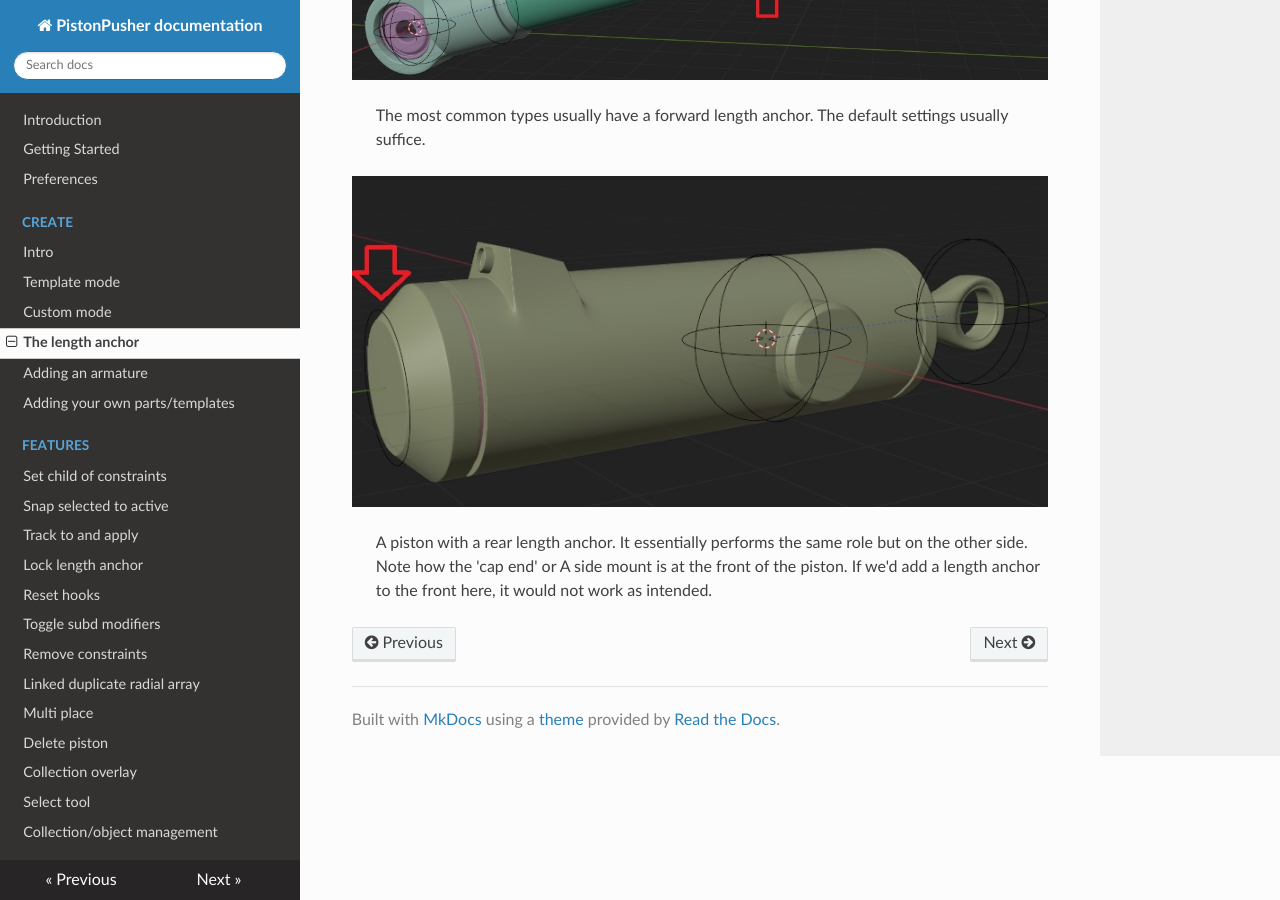
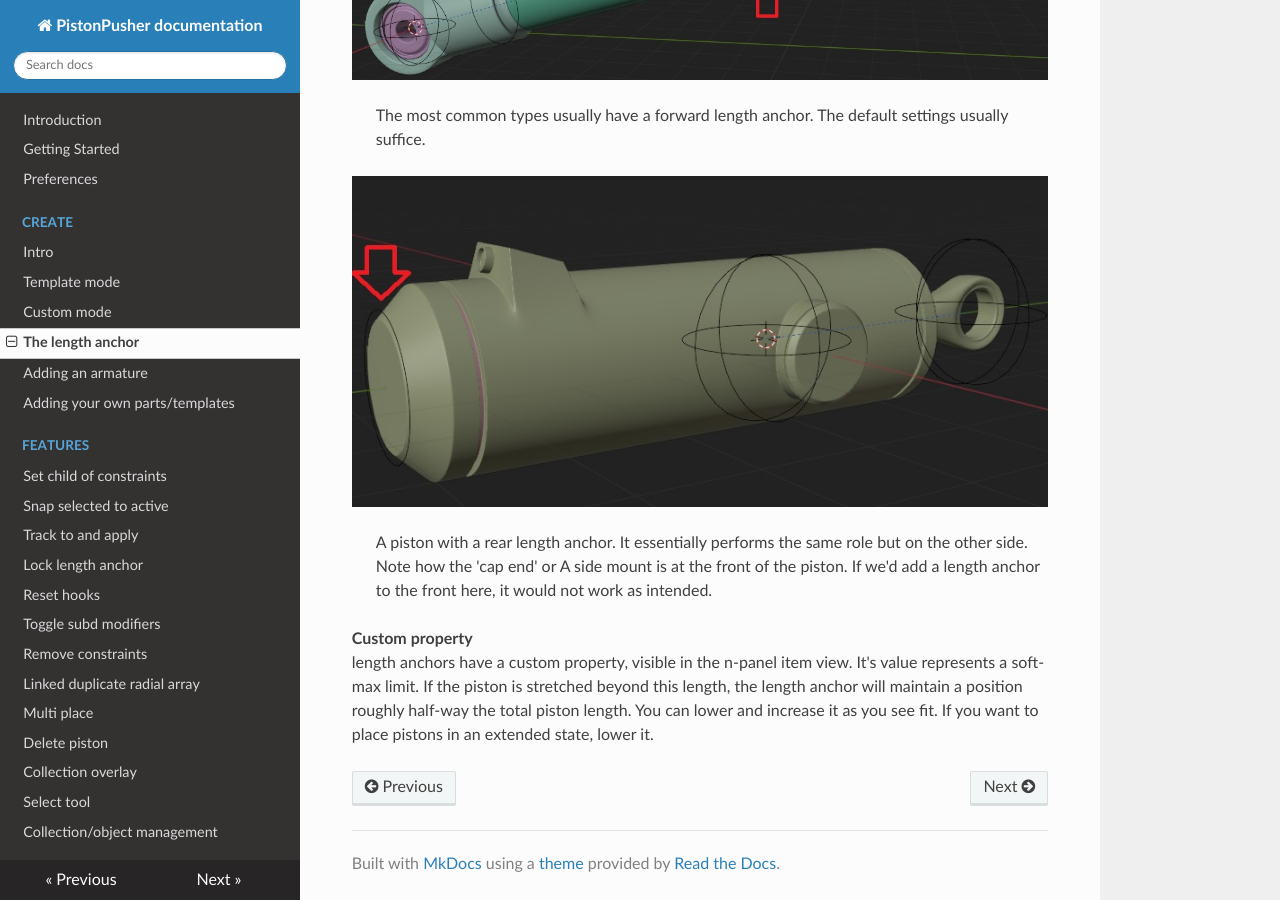
Before and after one commit to ZenderB3D/pp_docs, an MkDocs documentation site: the page built from docs/Create/lengthanchor.md, in a window 1280 px wide and 900 px high, scrolled down 633 px. Built offline with MkDocs 1.6.1, drawn with Linux system fonts in a browser that asks for light colours; nearby versions of some CDN libraries.

Commit message:
Update lengthanchor.md

```diff
--- a/docs/Create/lengthanchor.md
+++ b/docs/Create/lengthanchor.md
@@ -12,3 +12,7 @@ The length anchor also plays an important role in how the add armature operator
 
 ![Radial array](../images/rearla.jpg)
 >A piston with a rear length anchor. It essentially performs the same role but on the other side. Note how the 'cap end' or A side mount is at the front of the piston. If we'd add a length anchor to the front here, it would not work as intended.
+
+
+**Custom property**
+length anchors have a custom property, visible in the n-panel item view. It's value represents a soft-max limit. If the piston is stretched beyond this length, the length anchor will maintain a position roughly half-way the total piston length. You can lower and increase it as you see fit. If you want to place pistons in an extended state, lower it.
```
